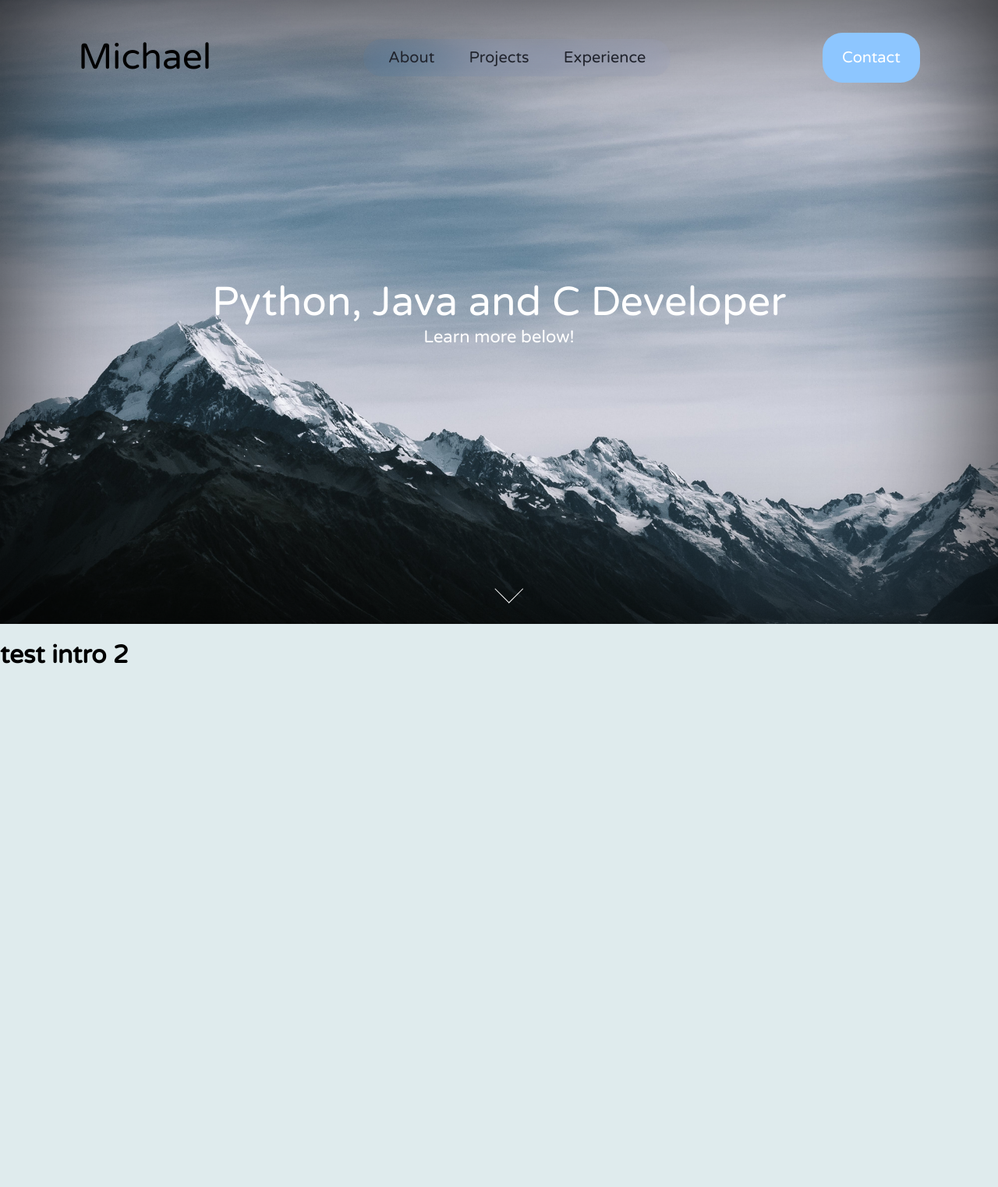
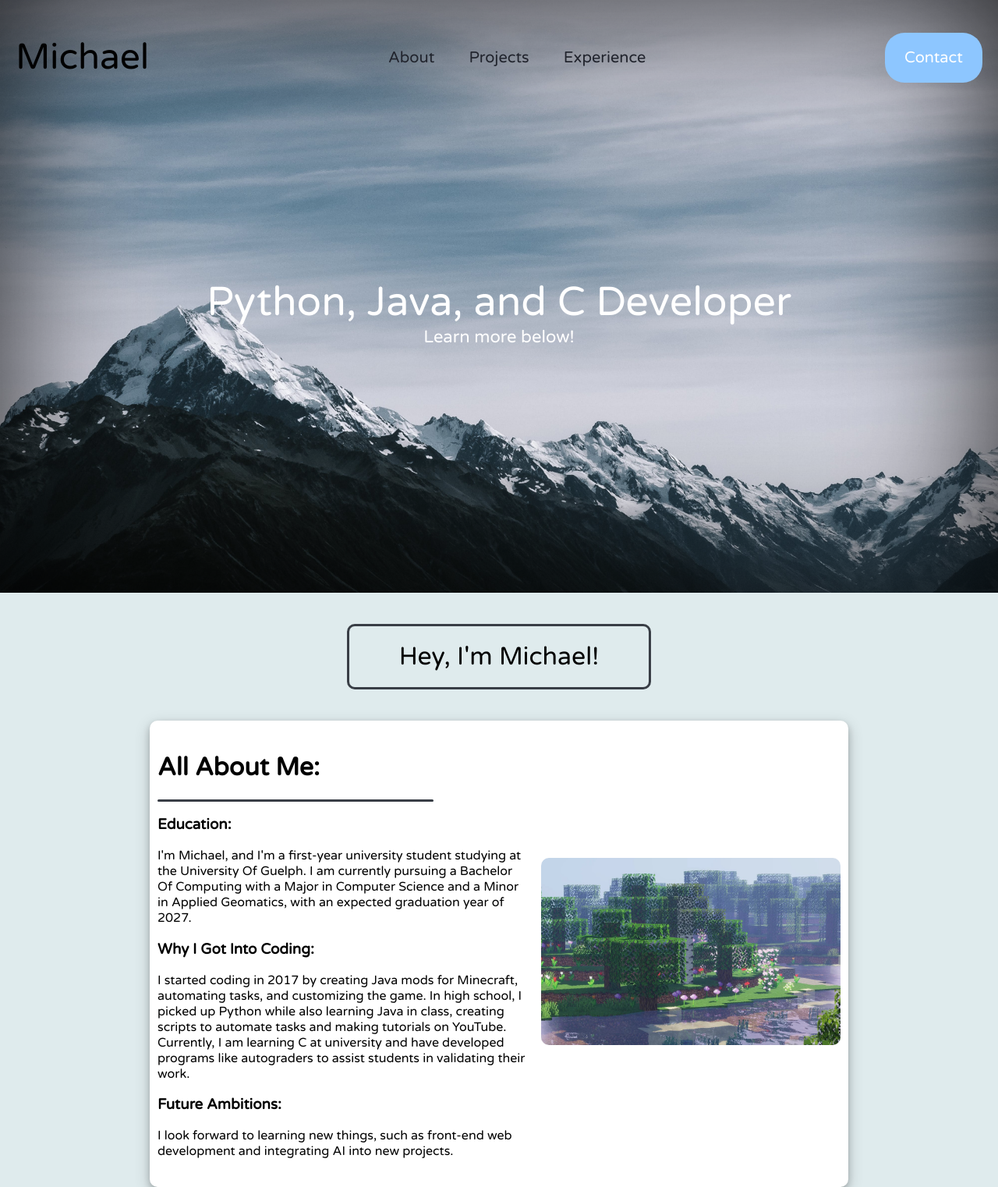
Before and after one commit to AlphaCloudX/AlphaCloudX.github.io, a plain HTML site: page index.html in a window 1280 px wide. Shown: the whole page at 78% size. Before the commit the page ends 881 px from the top, so only its background shows below. Drawn offline with Linux system fonts and the light colour scheme.

Commit message:
added java script scroll and add about me section

```diff
--- a/index.html
+++ b/index.html
@@ -9,50 +9,65 @@
 </head>
 <body>
 
-    <!--Background for landing page-->
+    <!-- Background for landing page -->
+    <div id="top-page"></div>
     <div class="background"></div>
 
-    <!--Top Nav Bar Section-->
-    <div class="nav-bar-section">
-
-        <!--Name on left-->
+    <!-- Top Nav Bar Section -->
+    <div class="nav-bar-section animated animatedFadeInUp fadeInUp">
+        <!-- Name on left -->
         <div class="name">
-            <p id="michael"><a href="/index.html">Michael</a></p>
+            <p id="michael"><a href="#top-page">Michael</a></p>
         </div>
 
-        <!--Center Bar-->
+        <!-- Center Bar -->
         <div class="center-bar">
             <ul>
-                <li> <a href="/about.html">About</a></li>
-                <li> <a href="/projects.html">Projects</a></li>
-                <li> <a href="/experience.html">Experience</a></li>
+                <li><a href="#box-education">About</a></li>
+                <li><a href="#top-page">Projects</a></li>
+                <li><a href="#experience">Experience</a></li>
             </ul>
         </div>
 
-        <!--Contact Right-->
+        <!-- Contact Right -->
         <div class="contact">
             <p id="contact"><a href="/contact.html">Contact</a></p>
         </div>
-
     </div>
 
-    <!--Greeting Splash-->
+    <!-- Greeting Splash -->
     <div class="greeting-splash">
-        <p id="title">Python, Java and C Developer</p>
+        <p id="title">Python, Java, and C Developer</p>
         <p id="learn-more">Learn more below!</p>
     </div>
 
-    <!--Arrow For Next Page-->
-    <a data-scroll href="#basic-intro">
-        <div class="arrow"></div>
-    </a>
+    <!-- Basic Intro -->
+    <div id="basic-intro">
+        <p id="title">Hey, I'm Michael!</p>
+        <br><br>
 
-    <!--Basic Intro-->
-    <div id="basic-intro">
-        <h1>test intro 2</h1>
+        <!-- Education box -->
+        <div id="box-education">
+            <div class="text">
+                <h1>All About Me:</h1>
+                <div class="linebreak"></div>
+                <h3>Education:</h3>
+                <p>I'm Michael, and I'm a first-year university student studying at the University Of Guelph. I am currently pursuing a Bachelor Of Computing with a Major in Computer Science and a Minor in Applied Geomatics, with an expected graduation year of 2027.</p>
+                <h3>Why I Got Into Coding:</h3>
+                <p>I started coding in 2017 by creating Java mods for Minecraft, automating tasks, and customizing the game. In high school, I picked up Python while also learning Java in class, creating scripts to automate tasks and making tutorials on YouTube. Currently, I am learning C at university and have developed programs like autograders to assist students in validating their work.</p>
+                <h3>Future Ambitions:</h3>
+                <p>I look forward to learning new things, such as front-end web development and integrating AI into new projects.</p>
+            </div>
+
+            <div class="picture">
+                <img src="./assets/imgBox1.jpeg" alt="Michael's Picture">
+            </div>
+        </div>
     </div>
 
+    <!-- Projects Section -->
+    <div id="projects"></div>
 
-
+    <script src="script.js"></script>
 </body>
 </html>
--- /dev/null
+++ b/script.js
@@ -0,0 +1,26 @@
+document.addEventListener("DOMContentLoaded", function () {
+    // Get all the anchor links in the navigation bar
+    const navLinks = document.querySelectorAll('.nav-bar-section a');
+
+    // Add click event listener to each link
+    navLinks.forEach(link => {
+        link.addEventListener('click', scrollToSection);
+    });
+
+    function scrollToSection(e) {
+        e.preventDefault();
+
+        // Get the target section ID from the href attribute
+        const targetId = this.getAttribute('href').substring(1);
+
+        // Find the target section
+        const targetSection = document.getElementById(targetId);
+
+        // Scroll to the target section smoothly
+        if (targetSection) {
+            targetSection.scrollIntoView({
+                behavior: 'smooth'
+            });
+        }
+    }
+});
--- a/styles.css
+++ b/styles.css
@@ -9,7 +9,7 @@ body {
 a {
     text-decoration: none;
     color: inherit;
-  }
+}
 
 .background {
     background: url("./assets/landingPageBackground.jpg") no-repeat center center fixed;
@@ -18,7 +18,7 @@ a {
     top: 0;
     left: 0;
     width: 100vw;
-    height: 100vh;
+    height: 95vh;
     z-index: -1;
     box-shadow: 0 0 200px rgba(0, 0, 0, 0.9) inset;
 }
@@ -28,30 +28,31 @@ a {
     display: flex;
     justify-content: space-between;
     align-items: center;
-
     position: fixed;
     top: 0;
     left: 0;
     width: 100%;
-    z-index: 1000; /* Adjust the z-index to ensure it's above other elements on the page */
+    z-index: 1000;
 }
 
 
+.nav-bar-section .name,
+.nav-bar-section .contact {
+    margin: 0 20px; /* Adjusted the margin for both name and contact */
+}
+
 .nav-bar-section .name {
-    margin: 0 100px;
     font-size: 46px;
     color: black;
 }
 
 .nav-bar-section .name:hover {
     font-weight: bold;
-    color: black;
 }
 
 .nav-bar-section .center-bar {
     backdrop-filter: saturate(190%) blur(20px);
     border-radius: 25px;
-
 }
 
 .nav-bar-section .center-bar ul {
@@ -79,13 +80,53 @@ a {
     background-color: #8dc6ff;
     border-radius: 25px;
     width: 125px;
-    margin: 0 100px;
 }
 
 .nav-bar-section .contact:hover {
     background-color: #41506b;
     font-weight: bold;
 }
+
+
+@keyframes fadeInUp {
+    from {
+        transform: translate3d(0,40px,0)
+    }
+
+    to {
+        transform: translate3d(0,0,0);
+        opacity: 1
+    }
+}
+
+@-webkit-keyframes fadeInUp {
+    from {
+        transform: translate3d(0,40px,0)
+    }
+
+    to {
+        transform: translate3d(0,0,0);
+        opacity: 1
+    }
+}
+
+.animated {
+    animation-duration: 1s;
+    animation-fill-mode: both;
+    -webkit-animation-duration: 1s;
+    -webkit-animation-fill-mode: both
+}
+
+.animatedFadeInUp {
+    opacity: 0
+}
+
+.fadeInUp {
+    opacity: 0;
+    animation-name: fadeInUp;
+    -webkit-animation-name: fadeInUp;
+}
+
 
 
 .greeting-splash {
@@ -97,42 +138,73 @@ a {
     width: 100%;
 }
 
-.greeting-splash p{
+.greeting-splash p {
     color: white;
     margin: 0;
 }
 
-.greeting-splash #title{
+.greeting-splash #title {
     margin: 0;
     font-size: 52px;
 }
 
-.greeting-splash #learn-more{
+.greeting-splash #learn-more {
     margin: 0;
     font-size: 22px;
 }
 
-.arrow {
-    bottom: 4vh;
-    left: 50%;
-    transform: translateX(-50%);
+#basic-intro {
     position: absolute;
-    box-sizing: border-box;
-    height: 2vw;
-    width: 2vw;
-    border-style: solid;
-    border-color: white;
-    border-width: 0px 1px 1px 0px;
-    transform: rotate(45deg);
-    transition: border-width 150ms ease-in-out;
+    top: 100vh;
+    text-align: center;
+    left: 0;
+    right: 0;
+    width: 100%;
 }
 
-.arrow:hover {
-    border-bottom-width: 4px;
-    border-right-width: 4px;
+#basic-intro #title {
+    font-size: 32px;
+    border-width: 3px;
+    border-style: solid;
+    border-color: #393e46;
+    border-radius: 10px;
+    width: 30%;
+    margin: auto;
+    padding: 20px 0;
 }
 
-#basic-intro{
-    position: absolute;
-    top: 100vh;
+#box-education {
+    box-shadow: 0 4px 8px 0 rgba(0, 0, 0, 0.2), 0 6px 20px 0 rgba(0, 0, 0, 0.19);
+    background-color: white;
+    border-radius: 10px;
+    width: 70%;
+    margin: auto;
+    padding: 20px 0;
+    display: flex;
+    align-items: center;
 }
+
+#box-education .text {
+    flex: 1;
+    text-align: left;
+    margin-left: 10px;
+}
+
+#box-education .picture img {
+    width: 30vw;
+    height: auto;
+    border-radius: 10px;
+}
+
+#box-education .picture {
+    flex-shrink: 0;
+    margin-left: 20px;
+    margin-right: 10px;
+}
+
+.linebreak {
+    width: 75%;
+    height: 0.35vh;
+    background: #393e46;
+    border-radius: 10px;
+}
```
Also changed, not shown: assets/imgBox1.jpeg (added), assets/imgBox1.webp (added).
